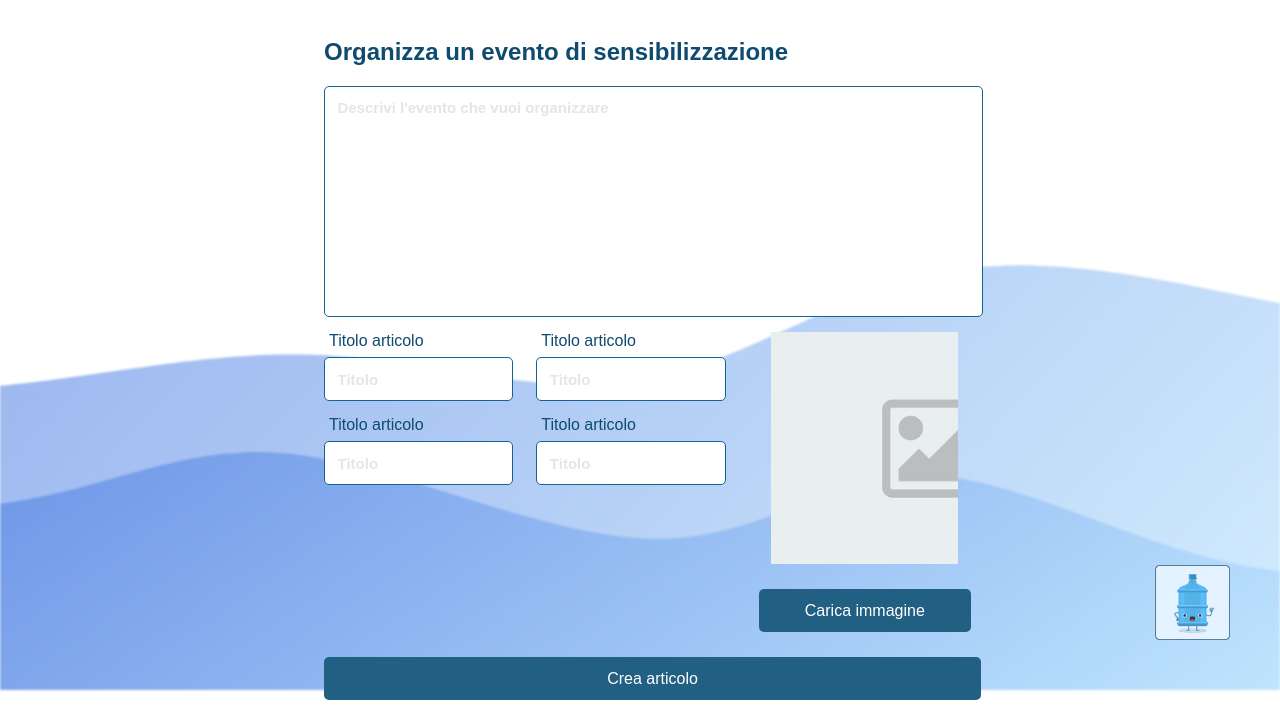
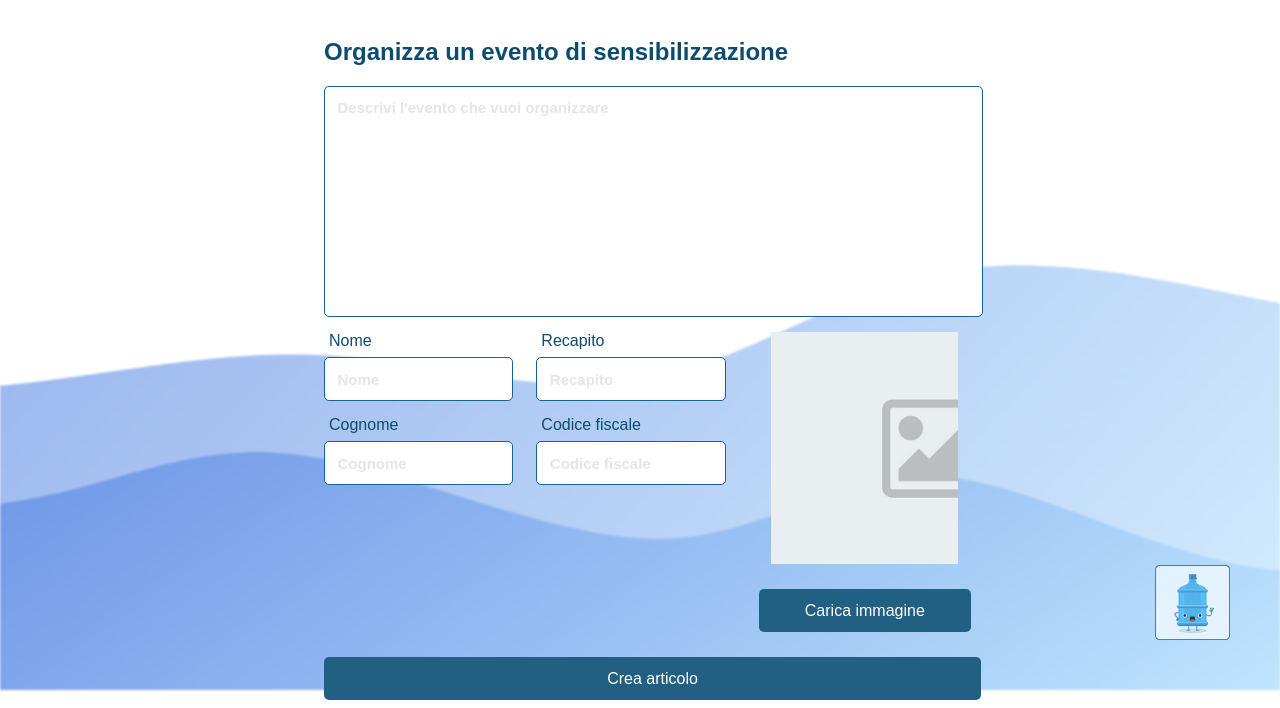
Before and after one commit to v1enna/Gruppo5-IUM-Hybro, a plain HTML site: page Implementazione/creaEvento.html in a window 1280 px wide. Shown: the part 110-818 px from the top of the page. Drawn offline with nearby package versions, Linux system fonts and the light colour scheme.

Commit message:
Modifiche finali all'implementazione

```diff
--- a/Implementazione/creaEvento.html
+++ b/Implementazione/creaEvento.html
@@ -67,9 +67,9 @@
 									margin-bottom: 7px;
 								"
 							>
-								Titolo articolo
+								Nome
 							</div>
-							<div class="input">Titolo</div>
+							<div class="input">Nome</div>
 						</div>
 
 						<div class="input-cont">
@@ -80,9 +80,9 @@
 									margin-bottom: 7px;
 								"
 							>
-								Titolo articolo
+								Cognome
 							</div>
-							<div class="input">Titolo</div>
+							<div class="input">Cognome</div>
 						</div>
 					</div>
 
@@ -95,9 +95,9 @@
 									margin-bottom: 7px;
 								"
 							>
-								Titolo articolo
+								Recapito
 							</div>
-							<div class="input">Titolo</div>
+							<div class="input">Recapito</div>
 						</div>
 
 						<div class="input-cont">
@@ -108,9 +108,9 @@
 									margin-bottom: 7px;
 								"
 							>
-								Titolo articolo
+								Codice fiscale
 							</div>
-							<div class="input">Titolo</div>
+							<div class="input">Codice fiscale</div>
 						</div>
 					</div>
 
```
Also changed, not shown: Implementazione/login.html (+2 -1 lines).
